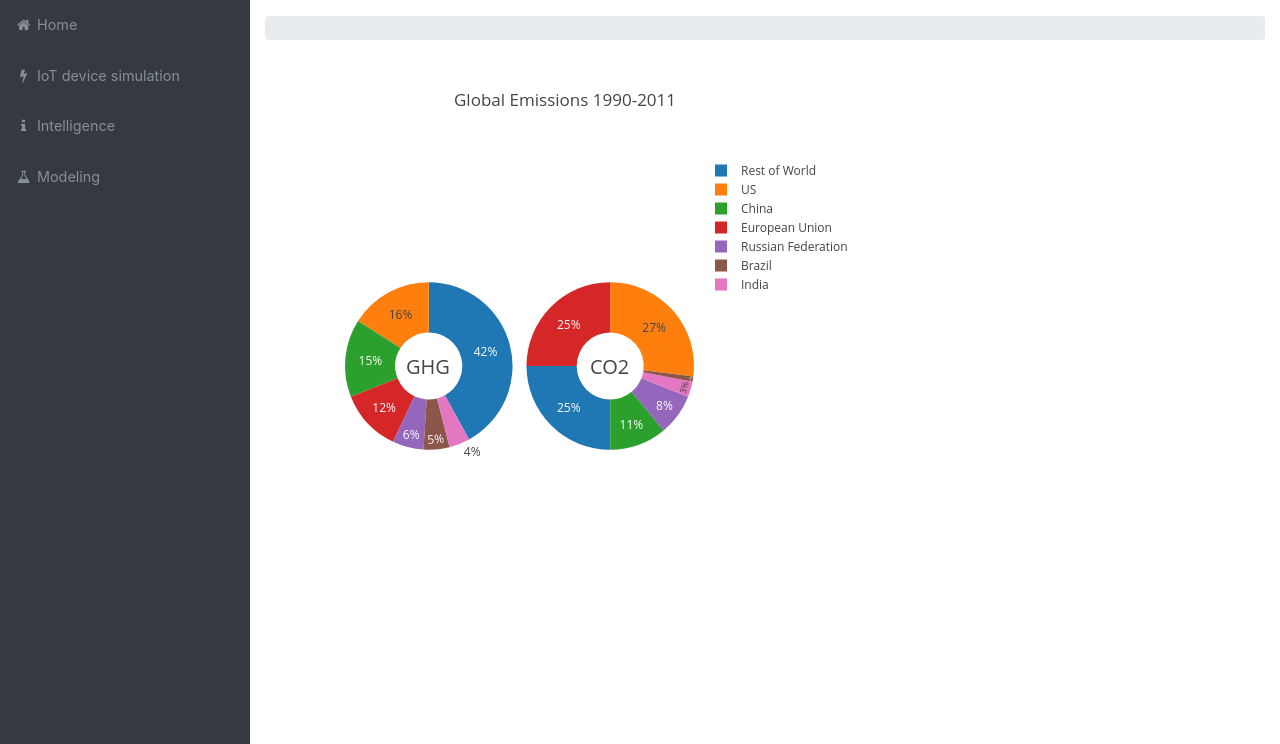
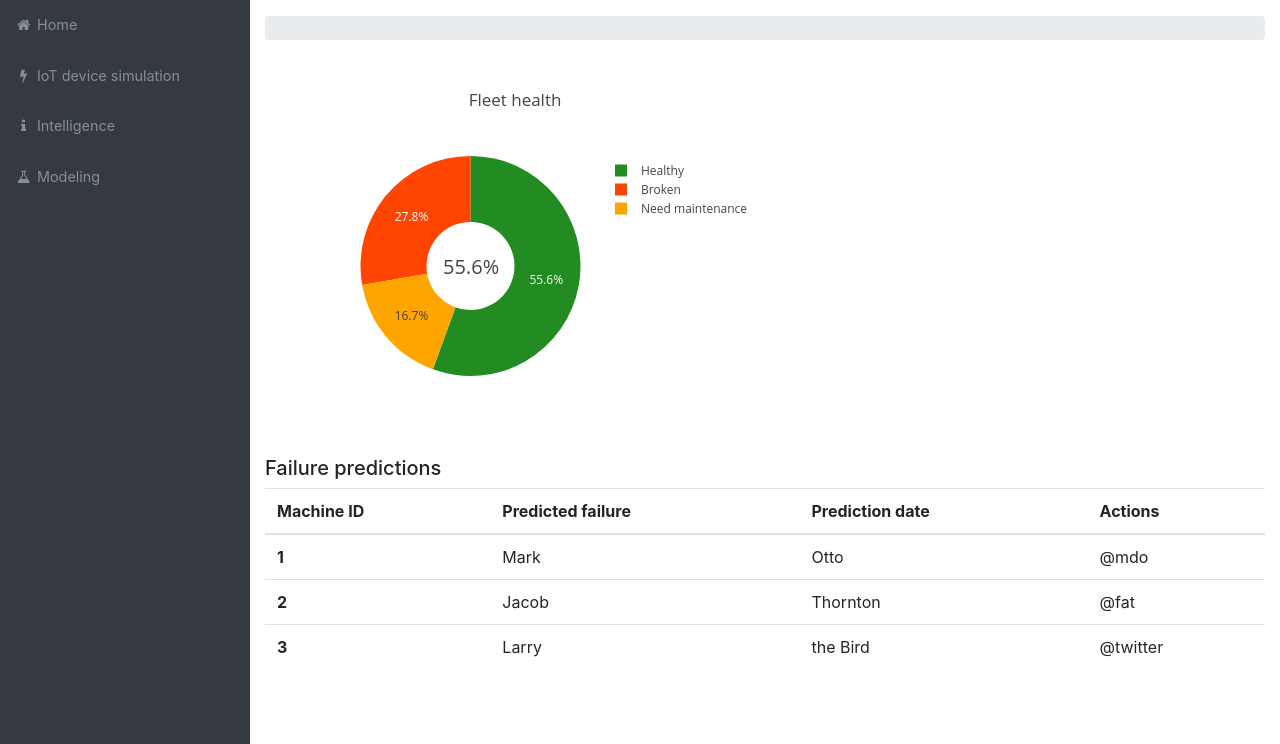
Before and after one commit to Azure/AI-PredictiveMaintenance, a Python web app: template src/WebApp/flask/templates/intelligence.html in a window 1280 px wide. Shown: the part 56-800 px from the top of the page. Run offline with Jinja, Linux system fonts and the light colour scheme; the template is opened without the code that fills it, so the values that code supplies are empty; some libraries are stand-ins or nearby versions.

Commit message:
UX mockup

```diff
--- a/src/WebApp/App_Data/jobs/continuous/Scorer/scorer.py
+++ b/src/WebApp/App_Data/jobs/continuous/Scorer/scorer.py
@@ -17,7 +17,7 @@ def publish(prediction):
     entity = {
         'PartitionKey': prediction[0][0],
         'RowKey': prediction[0][1],
-        'Prediction': prediction[1] or 'Good'
+        'Prediction': prediction[1] or 'Healthy'
     }
     table_service.insert_or_replace_entity('predictions', entity)
 
--- a/src/WebApp/flask/templates/intelligence.html
+++ b/src/WebApp/flask/templates/intelligence.html
@@ -1,56 +1,71 @@
 {% extends "layout.html" %}
 {% block body %}
     <div id="health-donut"></div>
+    <h5>Failure predictions</h5>
+    <table class="table">
+      <thead>
+        <tr>
+          <th scope="col">Machine ID</th>
+          <th scope="col">Predicted failure</th>
+          <th scope="col">Prediction date</th>
+          <th scope="col">Actions</th>
+        </tr>
+      </thead>
+      <tbody>
+        <tr>
+          <th scope="row">1</th>
+          <td>Mark</td>
+          <td>Otto</td>
+          <td>@mdo</td>
+        </tr>
+        <tr>
+          <th scope="row">2</th>
+          <td>Jacob</td>
+          <td>Thornton</td>
+          <td>@fat</td>
+        </tr>
+        <tr>
+          <th scope="row">3</th>
+          <td>Larry</td>
+          <td>the Bird</td>
+          <td>@twitter</td>
+        </tr>
+      </tbody>
+    </table>
 {% endblock %}
 
 {% block script %}
 <script>
 var data = [{
-    values: [16, 15, 12, 6, 5, 4, 42],
-    labels: ['US', 'China', 'European Union', 'Russian Federation', 'Brazil', 'India', 'Rest of World' ],
+    values: [10, 3, 5],
+    labels: ['Healthy', 'Need maintenance', 'Broken' ],
     domain: {
-      x: [0, .48]
+      x: [0, 1]
     },
-    name: 'GHG Emissions',
-    hoverinfo: 'label+percent+name',
-    hole: .4,
-    type: 'pie'
-  },{
-    values: [27, 11, 25, 8, 1, 3, 25],
-    labels: ['US', 'China', 'European Union', 'Russian Federation', 'Brazil', 'India', 'Rest of World' ],
-    text: 'CO2',
-    textposition: 'inside',
-    domain: {x: [.52, 1]},
-    name: 'CO2 Emissions',
+    marker: {
+      colors: ['rgb(34,139,34)', 'rgb(255,165,0)', 'rgb(255,69,0)']
+    },
+    name: 'Fleet health',
     hoverinfo: 'label+percent+name',
     hole: .4,
     type: 'pie'
   }];
 
   var layout = {
-    title: 'Global Emissions 1990-2011',
+    title: 'Fleet health',
     annotations: [
       {
         font: {
           size: 20
         },
         showarrow: false,
-        text: 'GHG',
-        x: 0.17,
-        y: 0.5
-      },
-      {
-        font: {
-          size: 20
-        },
-        showarrow: false,
-        text: 'CO2',
-        x: 0.82,
+        text: '55.6%',
+        x: 0.5,
         y: 0.5
       }
     ],
-    height: 600,
-    width: 600
+    height: 400,
+    width: 500
   };
 
   Plotly.newPlot('health-donut', data, layout, {displayModeBar: false});
```
Also changed, not shown: src/WebApp/flask/templates/modeling.html (line endings or trailing spaces).
